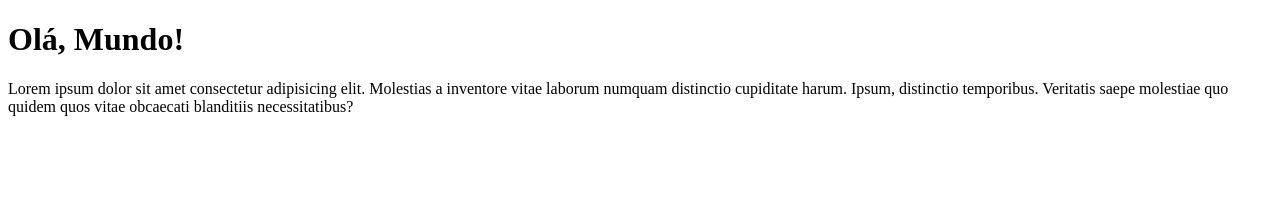
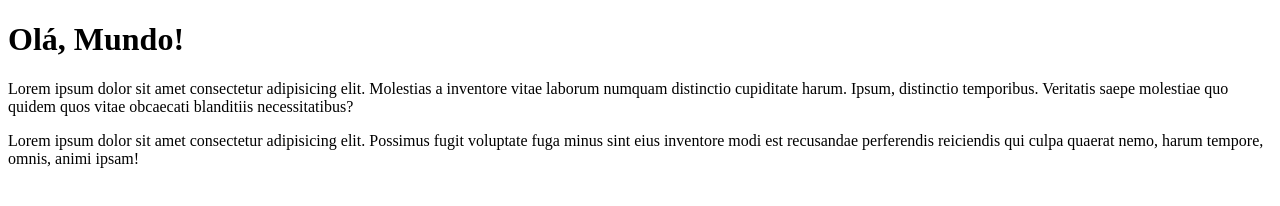
Before and after one commit to BeatrizCristinaInho/Ola-Mundo-, a plain HTML site: page site-exemplo/index.html in a window 1280 px wide. Drawn offline with Linux system fonts and the light colour scheme.

Commit message:
Segundo Parágrafo
Adicionei mais um parágrafo e deixei com Lorem.

```diff
--- a/site-exemplo/index.html
+++ b/site-exemplo/index.html
@@ -9,5 +9,6 @@
 <body>
     <h1>Olá, Mundo!</h1>
     <p>Lorem ipsum dolor sit amet consectetur adipisicing elit. Molestias a inventore vitae laborum numquam distinctio cupiditate harum. Ipsum, distinctio temporibus. Veritatis saepe molestiae quo quidem quos vitae obcaecati blanditiis necessitatibus?</p>
+    <p>Lorem ipsum dolor sit amet consectetur adipisicing elit. Possimus fugit voluptate fuga minus sint eius inventore modi est recusandae perferendis reiciendis qui culpa quaerat nemo, harum tempore, omnis, animi ipsam!</p>
 </body>
 </html>
```
